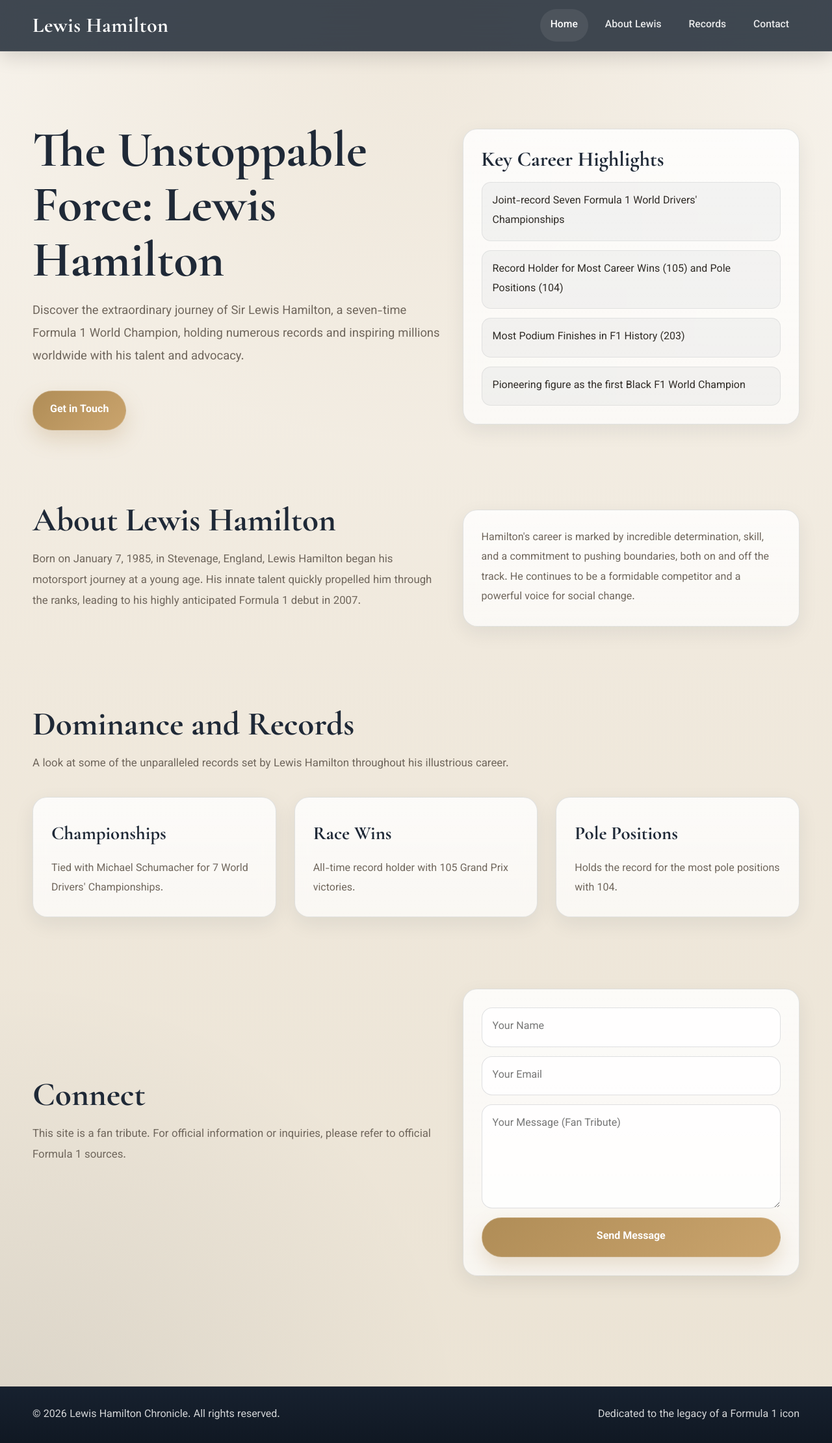
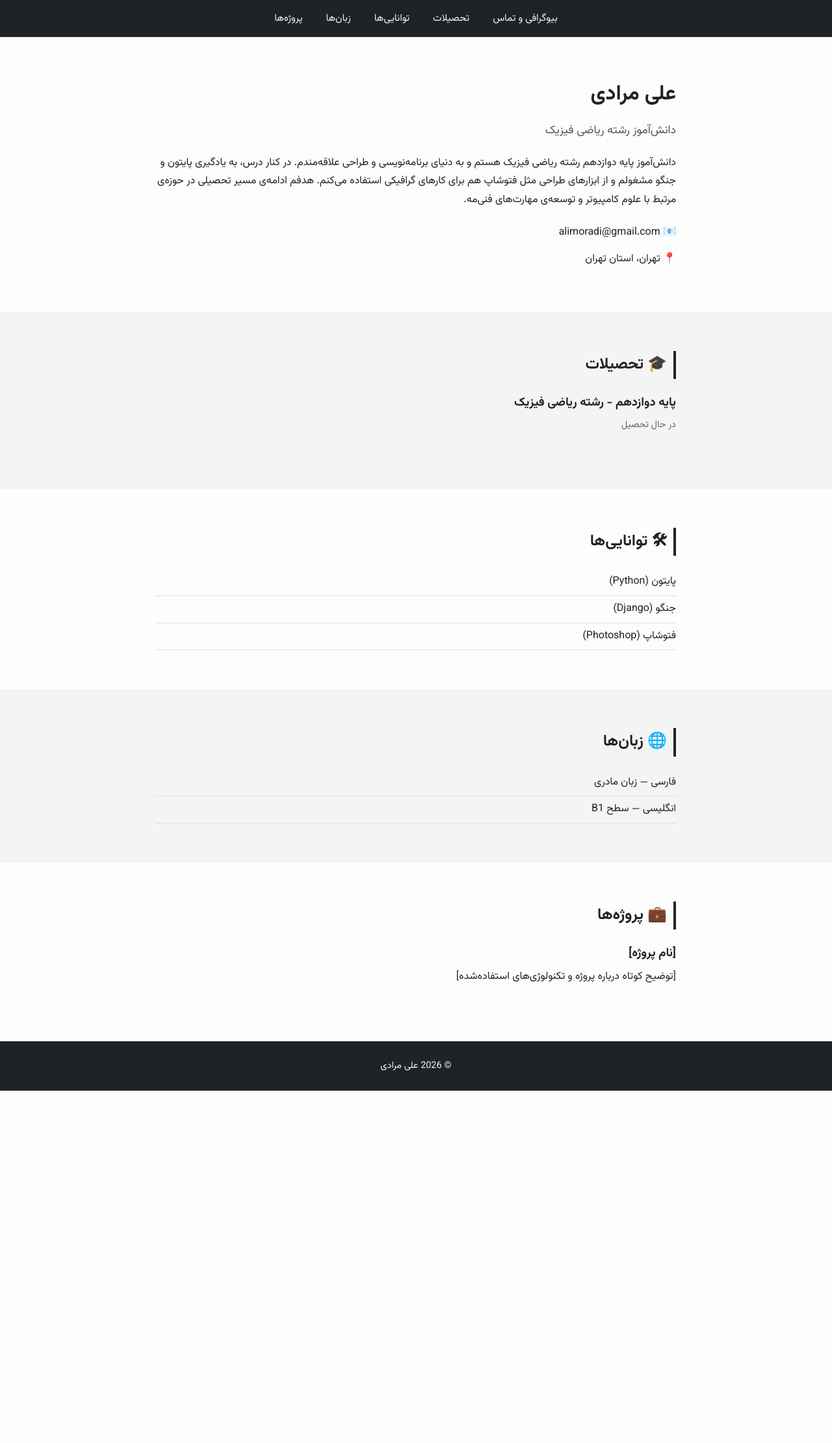
Before and after one commit to 0Zyyra0/small-project01, a Django app: page / in a window 1280 px wide. Shown: the whole page at 65% size. After the commit the page ends 1678 px from the top, so only its background shows below. Run offline with Django 5.2, Linux system fonts and the light colour scheme.

Commit message:
پروژه میان‌دوره: وبسایت با فرمت رزومه
وب سایتی با فرمت cv پیدا کنید و اطلاعات شخصی خود را در آن برای رزومتون اعمال کنید.
بخش‌های غیرضروری template می‌توانند حذف شوند اما بودن موارد زیر ضروری است:

زبان‌ها

تحصیلات

توانایی‌ها

پروژه‌ها

بیوگرافی و اطلاعات تماس

```diff
--- a/static/script.js
+++ b/static/script.js
@@ -1,62 +1,13 @@
-document.addEventListener("DOMContentLoaded", () => {
-    const header = document.querySelector(".site-header");
-    const navLinks = document.querySelectorAll(".nav-link");
-    const sections = document.querySelectorAll("section[id]");
+document.addEventListener('DOMContentLoaded', function () {
+    const links = document.querySelectorAll('.nav-menu a');
 
-    const headerOffset = () => (header ? header.offsetHeight + 14 : 0);
-
-    function setActiveLink() {
-        const scrollPos = window.scrollY + headerOffset() + 20;
-
-        let current = "hero";
-        sections.forEach((section) => {
-            if (scrollPos >= section.offsetTop) {
-                current = section.id;
+    links.forEach(function (link) {
+        link.addEventListener('click', function (e) {
+            e.preventDefault();
+            const target = document.querySelector(this.getAttribute('href'));
+            if (target) {
+                target.scrollIntoView({ behavior: 'smooth' });
             }
         });
-
-        navLinks.forEach((link) => {
-            link.classList.toggle("active", link.getAttribute("href") === `#${current}`);
-        });
-    }
-
-    navLinks.forEach((link) => {
-        link.addEventListener("click", (e) => {
-            const href = link.getAttribute("href");
-            if (!href || !href.startsWith("#")) return;
-
-            e.preventDefault();
-            const target = document.querySelector(href);
-            if (!target) return;
-
-            const top = target.getBoundingClientRect().top + window.scrollY - headerOffset();
-            window.scrollTo({
-                top,
-                behavior: "smooth"
-            });
-        });
     });
-
-    const observer = new IntersectionObserver((entries) => {
-        entries.forEach((entry) => {
-            if (entry.isIntersecting) entry.target.classList.add("visible");
-        });
-    }, {
-        threshold: 0.18
-    });
-
-    document.querySelectorAll(".reveal").forEach((el) => observer.observe(el));
-
-    window.addEventListener("scroll", setActiveLink, { passive: true });
-    window.addEventListener("resize", setActiveLink);
-    setActiveLink();
-
-    const form = document.querySelector("#contact form");
-    if (form) {
-        form.addEventListener("submit", (e) => {
-            e.preventDefault();
-            alert("Thank you for your message! This is a fan tribute site."); // English alert
-            form.reset();
-        });
-    }
 });
--- a/static/style.css
+++ b/static/style.css
@@ -1,327 +1,121 @@
-:root {
-    --bg: #f3efe7;
-    --bg-soft: #ebe4d8;
-    --surface: rgba(255, 255, 255, 0.72);
-    --surface-strong: rgba(255, 255, 255, 0.9);
-    --text: #2f2b26;
-    --muted: #6f665c;
-    --dark: #1f2937;
-    --nav: #17212f;
-    --accent: #b08d57;
-    --accent-hover: #9a7643;
-    --border: rgba(31, 41, 55, 0.12);
-    --shadow: 0 18px 50px rgba(31, 41, 55, 0.12);
-    --shadow-soft: 0 10px 30px rgba(31, 41, 55, 0.08);
-    --radius: 22px;
-    --radius-sm: 14px;
-    --container: 1180px;
-}
-
 * {
-    box-sizing: border-box;
     margin: 0;
     padding: 0;
-}
-
-html {
-    scroll-behavior: smooth;
+    box-sizing: border-box;
 }
 
 body {
-    font-family: "Vazirmatn", sans-serif;
-    background:
-        radial-gradient(circle at top, rgba(176, 141, 87, 0.10), transparent 30%),
-        radial-gradient(circle at bottom left, rgba(23, 33, 47, 0.08), transparent 28%),
-        linear-gradient(180deg, #f7f3ec 0%, #f0e9dd 45%, #ebe3d4 100%);
-    color: var(--text);
-    line-height: 1.9;
-    direction: ltr;
-    text-align: left;
-    overflow-x: hidden;
+    font-family: 'Vazirmatn', sans-serif;
+    line-height: 1.8;
+    color: #222;
+    background-color: #fdfdfd;
+}
+
+.navbar {
+    background-color: #1e2327;
+    position: sticky;
+    top: 0;
+    z-index: 100;
+}
+
+.nav-container {
+    max-width: 1000px;
+    margin: 0 auto;
+    padding: 0 20px;
+}
+
+.nav-menu {
+    list-style: none;
+    display: flex;
+    flex-wrap: wrap;
+    justify-content: center;
+}
+
+.nav-menu li a {
+    display: block;
+    padding: 15px 18px;
+    color: #f5f5f5;
+    text-decoration: none;
+    font-size: 0.95rem;
+    transition: background-color 0.2s;
+}
+
+.nav-menu li a:hover {
+    background-color: #333;
+}
+
+.section {
+    padding: 60px 20px;
+}
+
+.bg-light {
+    background-color: #f4f4f4;
+}
+
+.container {
+    max-width: 800px;
+    margin: 0 auto;
+}
+
+h1 {
+    font-size: 2rem;
+    margin-bottom: 10px;
+}
+
+.subtitle {
+    font-size: 1.1rem;
+    color: #555;
+    margin-bottom: 20px;
+}
+
+h2 {
+    font-size: 1.5rem;
+    margin-bottom: 20px;
+    border-right: 4px solid #1e2327;
+    padding-right: 10px;
+}
+
+h3 {
+    font-size: 1.15rem;
+    margin-bottom: 5px;
+}
+
+.item {
+    margin-bottom: 25px;
+}
+
+.meta {
+    color: #666;
+    font-size: 0.9rem;
+    margin-bottom: 5px;
+}
+
+.contact-list,
+.skill-list,
+.lang-list {
+    list-style: none;
+    margin-top: 15px;
+}
+
+.contact-list li,
+.skill-list li,
+.lang-list li {
+    padding: 6px 0;
+}
+
+.skill-list li,
+.lang-list li {
+    border-bottom: 1px solid #e0e0e0;
+}
+
+footer {
+    text-align: center;
+    padding: 25px;
+    background-color: #1e2327;
+    color: #f5f5f5;
+    font-size: 0.9rem;
 }
 
 a {
-    color: inherit;
-    text-decoration: none;
+    color: #1e2327;
 }
-
-img {
-    max-width: 100%;
-    display: block;
-}
-
-.container {
-    width: min(calc(100% - 32px), var(--container));
-    margin: 0 auto;
-}
-
-.site-header {
-    position: sticky;
-    top: 0;
-    z-index: 1000;
-    backdrop-filter: blur(18px);
-    background: rgba(23, 33, 47, 0.82);
-    border-bottom: 1px solid rgba(255, 255, 255, 0.08);
-    box-shadow: 0 8px 30px rgba(0, 0, 0, 0.14);
-}
-
-.header-inner {
-    min-height: 78px;
-    display: flex;
-    align-items: center;
-    justify-content: space-between;
-    gap: 24px;
-}
-
-.brand {
-    font-family: "Cormorant Garamond", serif;
-    font-size: 2rem;
-    font-weight: 700;
-    letter-spacing: 0.5px;
-    color: #fff;
-    white-space: nowrap;
-    transition: transform 0.3s ease, color 0.3s ease;
-}
-
-.brand:hover {
-    color: #f2d39b;
-    transform: translateY(-1px);
-}
-
-.site-nav {
-    display: flex;
-    align-items: center;
-    gap: 10px;
-    flex-wrap: wrap;
-}
-
-.nav-link {
-    position: relative;
-    color: rgba(255, 255, 255, 0.88);
-    font-size: 0.98rem;
-    font-weight: 500;
-    padding: 10px 16px;
-    border-radius: 999px;
-    transition: all 0.3s ease;
-}
-
-.nav-link::after {
-    content: "";
-    position: absolute;
-    left: 16px;
-    bottom: 7px;
-    height: 1px;
-    background: transparent;
-    transform: scaleX(0);
-    transform-origin: center;
-    transition: transform 0.28s ease, background 0.28s ease;
-}
-
-.nav-link:hover,
-.nav-link.active {
-    background: rgba(255, 255, 255, 0.08);
-    color: #fff;
-}
-
-.nav-link:hover::after,
-.nav-link.active::after {
-    background: var(--accent);
-    transform: scaleX(1);
-}
-
-main {
-    min-height: calc(100vh - 78px);
-}
-
-.section {
-    position: relative;
-    padding: 110px 0;
-}
-
-.section + .section {
-    padding-top: 0;
-}
-
-.section-title {
-    font-family: "Cormorant Garamond", serif;
-    font-size: clamp(2rem, 4vw, 3.2rem);
-    font-weight: 700;
-    line-height: 1.1;
-    color: var(--dark);
-    margin-bottom: 18px;
-}
-
-.section-subtitle {
-    max-width: 760px;
-    color: var(--muted);
-    font-size: 1.05rem;
-    margin-bottom: 34px;
-}
-
-.card {
-    background: var(--surface);
-    border: 1px solid var(--border);
-    border-radius: var(--radius);
-    box-shadow: var(--shadow-soft);
-    backdrop-filter: blur(12px);
-}
-
-.cta-button {
-    display: inline-flex;
-    align-items: center;
-    justify-content: center;
-    gap: 10px;
-    padding: 14px 26px;
-    border-radius: 999px;
-    border: 1px solid rgba(255, 255, 255, 0.16);
-    background: linear-gradient(135deg, var(--accent), #caa46d);
-    color: #fff;
-    font-weight: 700;
-    font-size: 1rem;
-    box-shadow: 0 14px 30px rgba(176, 141, 87, 0.25);
-    transition: transform 0.25s ease, box-shadow 0.25s ease, background 0.25s ease;
-    cursor: pointer;
-}
-
-.cta-button:hover {
-    transform: translateY(-2px);
-    background: linear-gradient(135deg, var(--accent-hover), #b8860b);
-    box-shadow: 0 18px 36px rgba(176, 141, 87, 0.32);
-}
-
-.cta-button:active {
-    transform: translateY(0);
-}
-
-.text-muted {
-    color: var(--muted);
-}
-
-.grid-2 {
-    display: grid;
-    grid-template-columns: 1.1fr 0.9fr;
-    gap: 28px;
-    align-items: center;
-}
-
-.feature-box {
-    padding: 28px;
-    border-radius: var(--radius);
-    background: linear-gradient(180deg, rgba(255,255,255,0.82), rgba(255,255,255,0.68));
-    border: 1px solid var(--border);
-    box-shadow: var(--shadow-soft);
-}
-
-.feature-list {
-    list-style: none;
-    display: grid;
-    gap: 14px;
-    margin-top: 18px;
-}
-
-.feature-list li {
-    padding: 14px 16px;
-    border-radius: 14px;
-    background: rgba(23, 33, 47, 0.04);
-    border: 1px solid rgba(23, 33, 47, 0.08);
-    color: var(--text);
-}
-
-form {
-    display: grid;
-    gap: 14px;
-}
-
-input,
-textarea {
-    width: 100%;
-    border: 1px solid rgba(31, 41, 55, 0.14);
-    background: rgba(255, 255, 255, 0.82);
-    color: var(--text);
-    border-radius: 16px;
-    padding: 14px 16px;
-    font: inherit;
-    outline: none;
-    transition: border-color 0.25s ease, box-shadow 0.25s ease, transform 0.25s ease;
-}
-
-textarea {
-    min-height: 160px;
-    resize: vertical;
-}
-
-input:focus,
-textarea:focus {
-    border-color: rgba(176, 141, 87, 0.9);
-    box-shadow: 0 0 0 4px rgba(176, 141, 87, 0.14);
-}
-
-button {
-    font: inherit;
-}
-
-.site-footer {
-    padding: 28px 0;
-    background: linear-gradient(180deg, #17212f, #101823);
-    color: rgba(255, 255, 255, 0.82);
-    margin-top: 60px;
-    border-top: 1px solid rgba(255, 255, 255, 0.08);
-}
-
-.footer-inner {
-    display: flex;
-    justify-content: space-between;
-    gap: 16px;
-    flex-wrap: wrap;
-    align-items: center;
-}
-
-.reveal {
-    opacity: 0;
-    transform: translateY(24px);
-    transition: opacity 0.8s ease, transform 0.8s ease;
-}
-
-.reveal.visible {
-    opacity: 1;
-    transform: translateY(0);
-}
-
-@media (max-width: 992px) {
-    .grid-2 {
-        grid-template-columns: 1fr;
-    }
-
-    .section {
-        padding: 88px 0;
-    }
-}
-
-@media (max-width: 768px) {
-    .header-inner {
-        flex-direction: column;
-        justify-content: center;
-        padding: 14px 0;
-    }
-
-    .site-nav {
-        justify-content: center;
-    }
-
-    .brand {
-        font-size: 1.7rem;
-    }
-
-    .section {
-        padding: 76px 0;
-    }
-
-    .cta-button {
-        width: 100%;
-    }
-
-    .footer-inner {
-        flex-direction: column;
-        align-items: flex-start;
-    }
-}
--- a/templates/index.html
+++ b/templates/index.html
@@ -1,95 +1,93 @@
-{% extends "base.html" %}
-{% load static %}
+<!DOCTYPE html>
+<html lang="fa" dir="rtl">
+<head>
+    <meta charset="UTF-8">
+    <meta name="viewport" content="width=device-width, initial-scale=1.0">
+    <title>رزومه | علی مرادی</title>
+    <link rel="stylesheet" href="static/style.css">
+    <link rel="preconnect" href="https://fonts.googleapis.com">
+    <link rel="preconnect" href="https://fonts.gstatic.com" crossorigin>
+    <link href="https://fonts.googleapis.com/css2?family=Vazirmatn:wght@300;400;500;700&display=swap" rel="stylesheet">
+</head>
+<body>
 
-{% block title %}Lewis Hamilton | F1 Champion{% endblock %}
-{% block description %}A tribute to the career of Lewis Hamilton, detailing his record-breaking achievements in Formula 1.{% endblock %}
-
-{% block content %}
-<section id="hero" class="section">
-    <div class="container grid-2">
-        <div class="reveal visible">
-            <h1 class="section-title" style="font-size: clamp(2.8rem, 6vw, 4.8rem); margin-bottom: 20px;">
-                The Unstoppable Force: Lewis Hamilton
-            </h1>
-            <p class="section-subtitle" style="font-size: 1.15rem; max-width: 650px;">
-                Discover the extraordinary journey of Sir Lewis Hamilton, a seven-time Formula 1 World Champion,
-                holding numerous records and inspiring millions worldwide with his talent and advocacy.
-            </p>
-            <a href="#contact" class="cta-button">Get in Touch</a>
-        </div>
-
-        <div class="card feature-box reveal">
-            <h2 class="section-title" style="font-size: 2rem; margin-bottom: 14px;">Key Career Highlights</h2>
-            <ul class="feature-list">
-                <li>Joint-record Seven Formula 1 World Drivers' Championships</li>
-                <li>Record Holder for Most Career Wins (105) and Pole Positions (104)</li>
-                <li>Most Podium Finishes in F1 History (203)</li>
-                <li>Pioneering figure as the first Black F1 World Champion</li>
+<header>
+    <nav class="navbar">
+        <div class="nav-container">
+            <ul class="nav-menu">
+                <li><a href="#bio">بیوگرافی و تماس</a></li>
+                <li><a href="#education">تحصیلات</a></li>
+                <li><a href="#skills">توانایی‌ها</a></li>
+                <li><a href="#languages">زبان‌ها</a></li>
+                <li><a href="#projects">پروژه‌ها</a></li>
             </ul>
         </div>
-    </div>
-</section>
+    </nav>
+</header>
 
-<section id="about" class="section">
-    <div class="container grid-2">
-        <div class="reveal">
-            <h2 class="section-title">About Lewis Hamilton</h2>
-            <p class="section-subtitle">
-                Born on January 7, 1985, in Stevenage, England, Lewis Hamilton began his motorsport journey at a young age.
-                His innate talent quickly propelled him through the ranks, leading to his highly anticipated Formula 1 debut in 2007.
-            </p>
+<main>
+
+    <section id="bio" class="section">
+        <div class="container">
+            <h1>علی مرادی</h1>
+            <p class="subtitle">دانش‌آموز رشته ریاضی فیزیک</p>
+            <p>دانش‌آموز پایه دوازدهم رشته ریاضی فیزیک هستم و به دنیای برنامه‌نویسی و طراحی علاقه‌مندم. در کنار درس، به یادگیری پایتون و جنگو مشغولم و از ابزارهای طراحی مثل فتوشاپ هم برای کارهای گرافیکی استفاده می‌کنم. هدفم ادامه‌ی مسیر تحصیلی در حوزه‌ی مرتبط با علوم کامپیوتر و توسعه‌ی مهارت‌های فنی‌مه.</p>
+            <ul class="contact-list">
+                <li>📧 alimoradi@gmail.com</li>
+                <li>📍 تهران، استان تهران</li>
+            </ul>
         </div>
-        <div class="card feature-box reveal">
-            <p class="text-muted">
-                Hamilton's career is marked by incredible determination, skill, and a commitment to pushing boundaries,
-                both on and off the track. He continues to be a formidable competitor and a powerful voice for social change.
-            </p>
-        </div>
-    </div>
-</section>
+    </section>
 
-<section id="records" class="section">
-    <div class="container">
-        <h2 class="section-title reveal">Dominance and Records</h2>
-        <p class="section-subtitle reveal">
-            A look at some of the unparalleled records set by Lewis Hamilton throughout his illustrious career.
-        </p>
-
-        <div class="grid-2" style="grid-template-columns: repeat(3, 1fr); align-items: stretch;">
-            <div class="card feature-box reveal">
-                <h3 style="font-family: 'Cormorant Garamond', serif; font-size: 1.8rem; margin-bottom: 12px; color: var(--dark);">Championships</h3>
-                <p class="text-muted">Tied with Michael Schumacher for 7 World Drivers' Championships.</p>
-            </div>
-            <div class="card feature-box reveal">
-                <h3 style="font-family: 'Cormorant Garamond', serif; font-size: 1.8rem; margin-bottom: 12px; color: var(--dark);">Race Wins</h3>
-                <p class="text-muted">All-time record holder with 105 Grand Prix victories.</p>
-            </div>
-            <div class="card feature-box reveal">
-                <h3 style="font-family: 'Cormorant Garamond', serif; font-size: 1.8rem; margin-bottom: 12px; color: var(--dark);">Pole Positions</h3>
-                <p class="text-muted">Holds the record for the most pole positions with 104.</p>
+    <section id="education" class="section bg-light">
+        <div class="container">
+            <h2>🎓 تحصیلات</h2>
+            <div class="item">
+                <h3>پایه دوازدهم - رشته ریاضی فیزیک</h3>
+                <p class="meta">در حال تحصیل</p>
             </div>
         </div>
+    </section>
+
+    <section id="skills" class="section">
+        <div class="container">
+            <h2>🛠 توانایی‌ها</h2>
+            <ul class="skill-list">
+                <li>پایتون (Python)</li>
+                <li>جنگو (Django)</li>
+                <li>فتوشاپ (Photoshop)</li>
+            </ul>
+        </div>
+    </section>
+
+    <section id="languages" class="section bg-light">
+        <div class="container">
+            <h2>🌐 زبان‌ها</h2>
+            <ul class="lang-list">
+                <li>فارسی — زبان مادری</li>
+                <li>انگلیسی — سطح B1</li>
+            </ul>
+        </div>
+    </section>
+
+    <section id="projects" class="section">
+        <div class="container">
+            <h2>💼 پروژه‌ها</h2>
+            <div class="item">
+                <h3>[نام پروژه]</h3>
+                <p>[توضیح کوتاه درباره پروژه و تکنولوژی‌های استفاده‌شده]</p>
+            </div>
+        </div>
+    </section>
+
+</main>
+
+<footer>
+    <div class="container">
+        <p>&copy; 2026 علی مرادی</p>
     </div>
-</section>
+</footer>
 
-<section id="contact" class="section">
-    <div class="container grid-2">
-        <div class="reveal">
-            <h2 class="section-title">Connect</h2>
-            <p class="section-subtitle">
-                This site is a fan tribute. For official information or inquiries, please refer to official Formula 1 sources.
-            </p>
-        </div>
-
-        <div class="card feature-box reveal">
-            <form method="post" action="">
-                {% csrf_token %}
-                <input type="text" name="name" placeholder="Your Name" required>
-                <input type="email" name="email" placeholder="Your Email" required>
-                <textarea name="message" placeholder="Your Message (Fan Tribute)" required></textarea>
-                <button type="submit" class="cta-button">Send Message</button>
-            </form>
-        </div>
-    </div>
-</section>
-{% endblock %}
+<script src="static/script.js"></script>
+</body>
+</html>
--- a/website/views.py
+++ b/website/views.py
@@ -1,5 +1,37 @@
 from django.shortcuts import render
-from django.http import HttpResponse,JsonResponse
+
 
 def index_view(request):
-    return render(request,'index.html')
+
+    context = {
+        "name": "Ali Moradi",
+
+        "bio": "I am a Python and Django developer interested in web development. I have experience building websites using Django, HTML and CSS.",
+
+        "email": "example@gmail.com",
+        "phone": "09120000000",
+
+        "education": [
+            "Computer Engineering - Tehran Markaz University",
+        ],
+
+        "skills": [
+            "Python",
+            "Django",
+            "HTML / CSS",
+            "Git & GitHub",
+        ],
+
+        "languages": [
+            "Persian - Native",
+            "English - Intermediate",
+        ],
+
+        "projects": [
+            "Apex Portfolio Website",
+            "Django Blog Project",
+            "Personal Resume Website",
+        ],
+    }
+
+    return render(request, "index.html", context)
```
